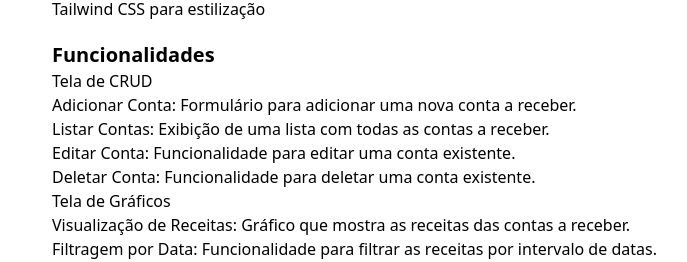
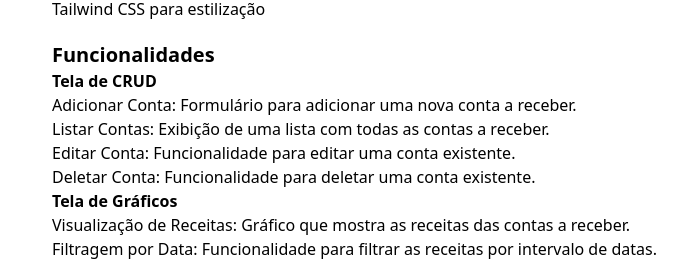
Before and after one commit to MarlonAugusto/Teste-Tecnico-CliCRM-Jr, a React (Vite) app: page / in a window 1280 px wide. Shown: the part 743-1005 px from the top of the page, without its empty margins (48-735 px from the left). Built offline with nearby package versions, Linux system fonts and the light colour scheme.

Commit message:
[DOCS] Ajustes finais

```diff
--- a/package.json
+++ b/package.json
@@ -1,4 +1,5 @@
 {
+  "homepage":"https://teste-tecnico-clincrm.web.app",
   "name": "teste-tecnico-clicrm-jr",
   "private": true,
   "version": "0.0.0",
--- a/src/pages/Home/index.tsx
+++ b/src/pages/Home/index.tsx
@@ -80,7 +80,7 @@ export default function Home() {
           <h3 className="text-xl font-semibold">Funcionalidades</h3>
           <ul className="ul-list-style">
             <li>
-              <span className="emphasis">Tela de CRUD</span>
+              <span className="emphasis font-semibold">Tela de CRUD</span>
               <ul className="ul-list-style">
                 <li>
                   <span className="strong-emphasis">Adicionar Conta</span>:
@@ -101,7 +101,7 @@ export default function Home() {
               </ul>
             </li>
             <li>
-              <span className="emphasis">Tela de Gráficos</span>
+              <span className="emphasis font-semibold">Tela de Gráficos</span>
               <ul className="ul-list-style">
                 <li>
                   <span className="strong-emphasis">Visualização de Receitas</span>:
```
